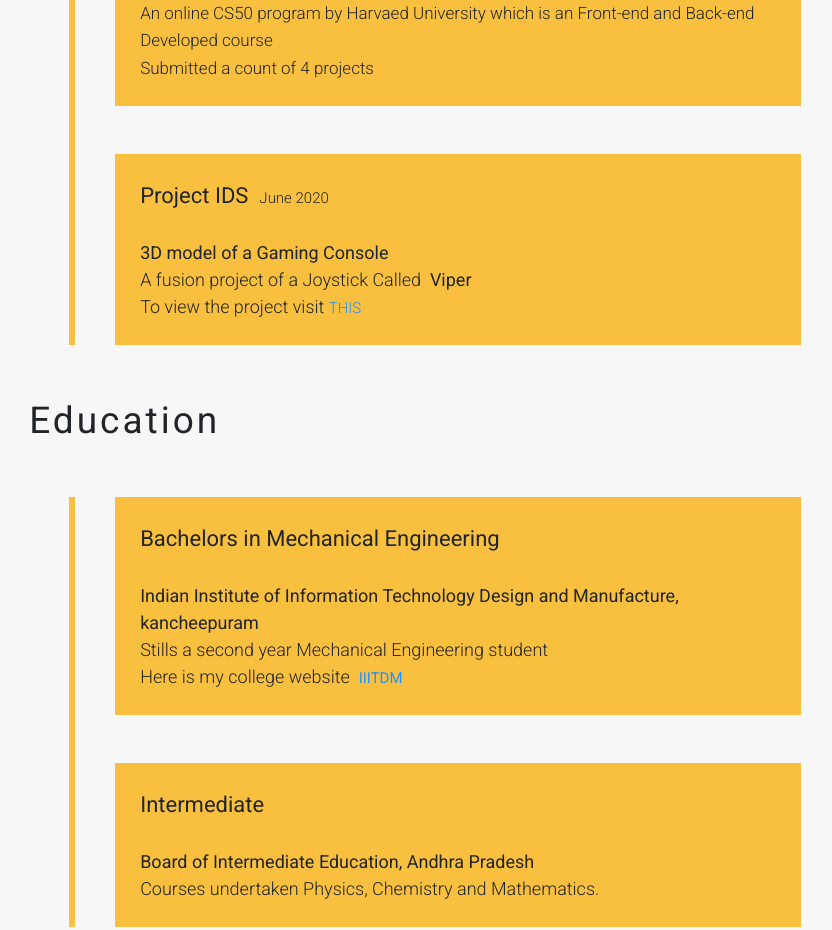
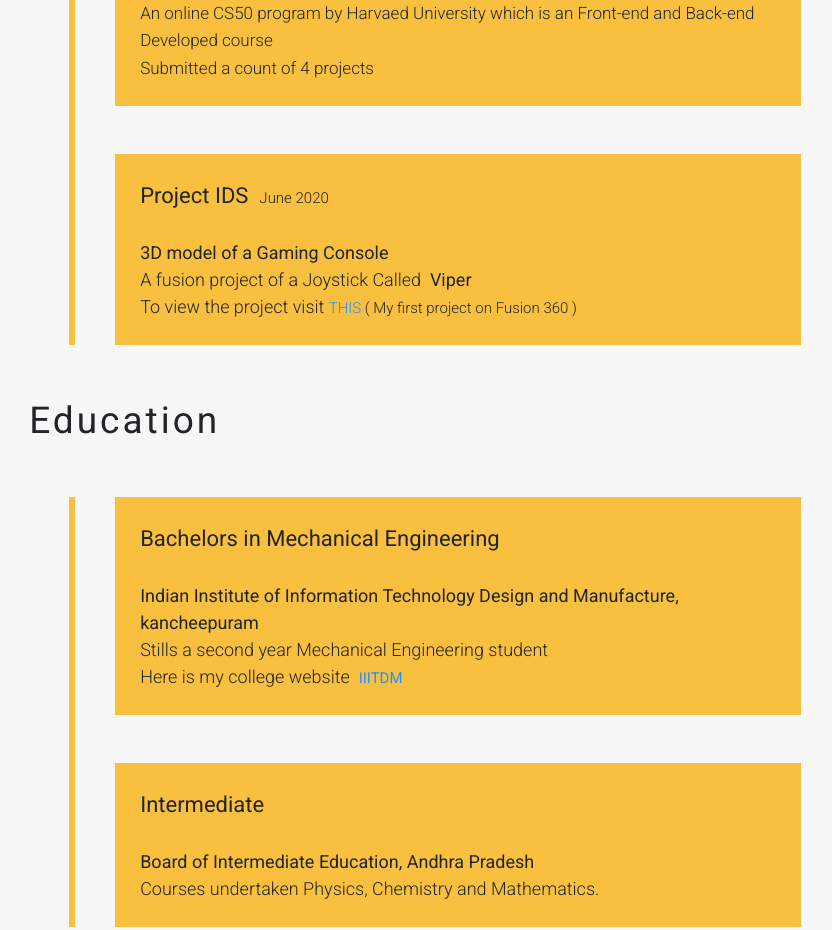
Before and after one commit to suryapavan1912/suryapavan1912.github.io, a plain HTML site: page index.html in a window 1280 px wide. Shown: the part 1595-2525 px from the top of the page, without its empty margins (375-1207 px from the left). Drawn offline with Linux system fonts and the light colour scheme.

Commit message:
added matter

```diff
--- a/index.html
+++ b/index.html
@@ -109,7 +109,7 @@
 
   <br><br>
 
-  <div class=" box2"><span style="font-size: 22px;"><b>Project IDS</b></span><span style="font-size: 15px;">&nbsp;&nbsp; June 2020</span><br><br><b>3D model of a Gaming Console </b><br>A fusion project of a Joystick Called&nbsp;&nbsp;<b>Viper</b><br>To view the project visit <a href="https://a360.co/39o6mlX" style="font-size: 15px;color: #1E90FF;" target="_blank">THIS</a></div></div>
+  <div class=" box2"><span style="font-size: 22px;"><b>Project IDS</b></span><span style="font-size: 15px;">&nbsp;&nbsp; June 2020</span><br><br><b>3D model of a Gaming Console </b><br>A fusion project of a Joystick Called&nbsp;&nbsp;<b>Viper</b><br>To view the project visit <a href="https://a360.co/39o6mlX" style="font-size: 15px;color: #1E90FF;" target="_blank">THIS</a><span style="font-size: 15px;">&nbsp;(&nbsp;My first project on Fusion 360 )</span></div></div>
 
 
   <br><br><div class="wow fadeInLeft fs37  ls" id="edu"><b>Education</b></div><br><br>
```
